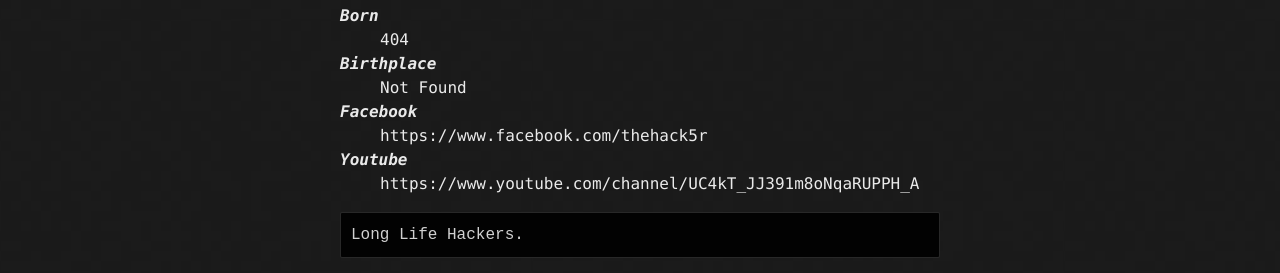
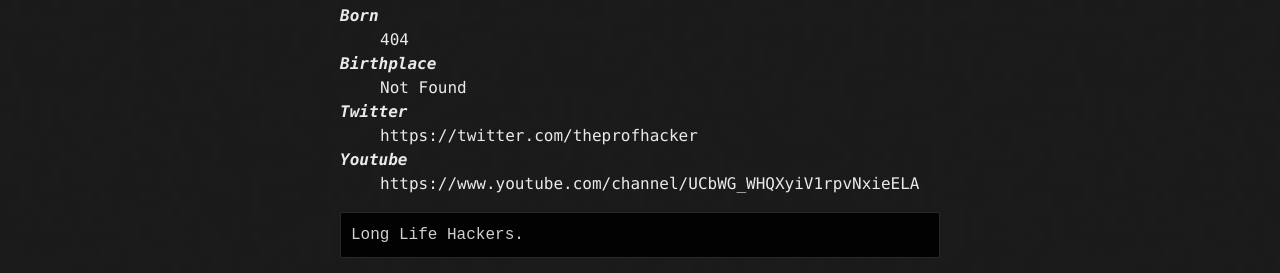
Before and after one commit to theprofhacker/thehacker, a Jekyll site: the page built from index.md, in a window 1280 px wide. Shown: the part 1044-1317 px from the top of the page. Built offline with Jekyll 4.4.1, drawn with Linux system fonts in a browser that asks for light colours.

Commit message:
Update index.md

````diff
--- a/index.md
+++ b/index.md
@@ -23,10 +23,10 @@ layout: default
 <dd>404</dd>
 <dt>Birthplace</dt>
 <dd>Not Found</dd>
-<dt>Facebook</dt>
-<dd>https://www.facebook.com/thehack5r</dd>
+<dt>Twitter</dt>
+<dd>https://twitter.com/theprofhacker</dd>
 <dt>Youtube</dt>
-  <dd>https://www.youtube.com/channel/UC4kT_JJ391m8oNqaRUPPH_A</dd>
+  <dd>https://www.youtube.com/channel/UCbWG_WHQXyiV1rpvNxieELA</dd>
 </dl>
 
 ```
````
